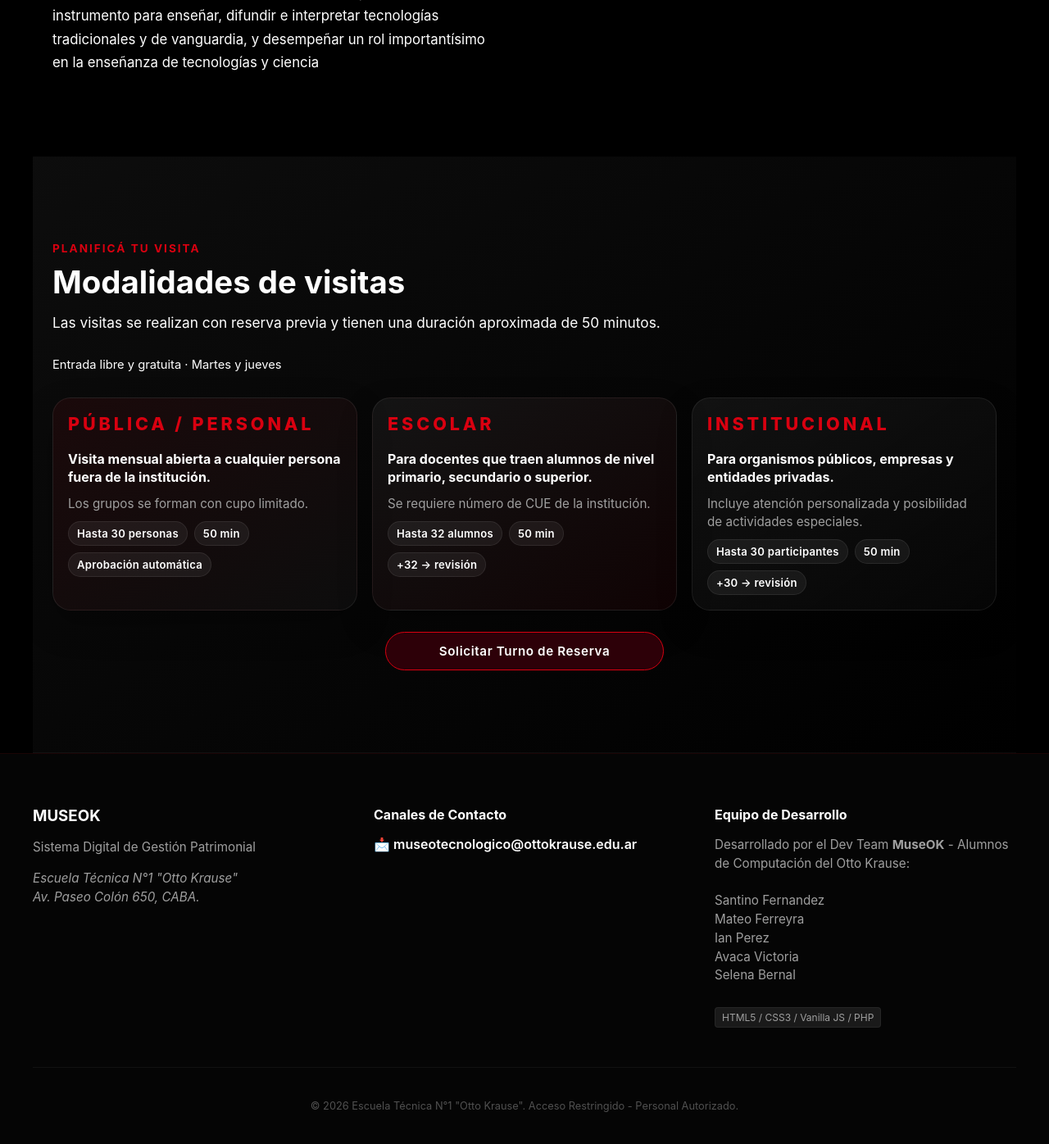
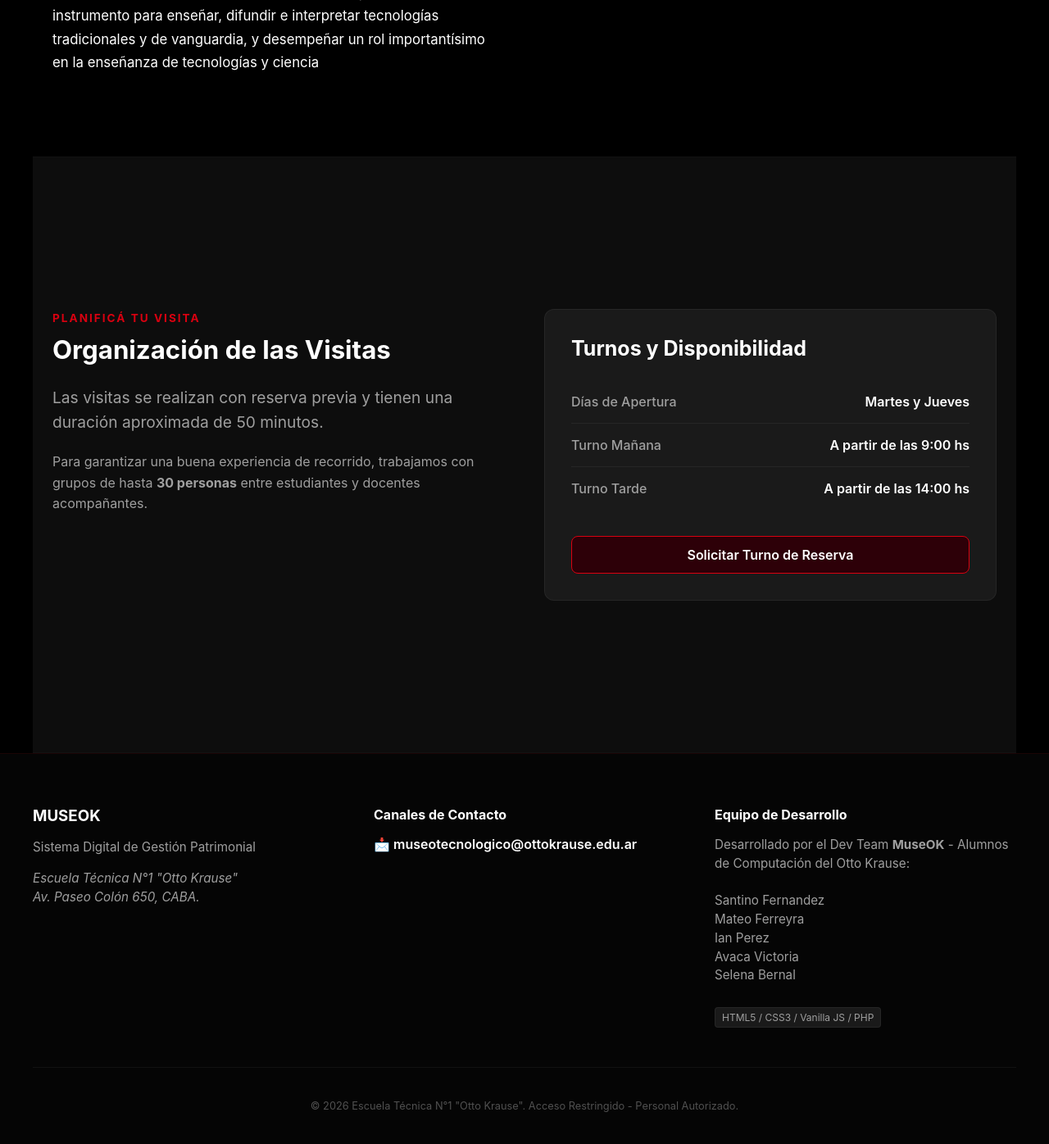
Before and after one commit to ian-nn/Museo-Otto-Krause, a PHP site: page / in a window 1280 px wide. Shown: the part 1526-2922 px from the top of the page at 82% size. Run offline with PHP 8.4, Linux system fonts and the light colour scheme.

Commit message:
Revert "actualización de las modalidades de visita"
This reverts commit 3384f323a22b15cd8e1f223ccdd49369fa426788.

```diff
--- a/Museo/museo_web/css/styles.css
+++ b/Museo/museo_web/css/styles.css
@@ -782,11 +782,9 @@ html {
   text-align: justify;
 }
 
-/* c. SECCIÓN INFORMATIVA DE RESERVAS */
+/* c. SECCIÓN INFORMATIVA DE RESERVAS (GRID SISTEMA) */
 .reservas-section {
-  background:
-    linear-gradient(145deg, rgba(13, 13, 13, 0.98), rgba(0, 0, 0, 0.98)),
-    radial-gradient(circle at top, rgba(217, 0, 16, 0.08), transparent 30%);
+  background: var(--surface-secondary);
   border-top: 1px solid rgba(255, 255, 255, 0.02);
   border-bottom: 1px solid rgba(255, 255, 255, 0.02);
   min-height: calc(100vh - var(--navbar-height));
@@ -795,149 +793,75 @@ html {
   box-sizing: border-box;
 }
 
-.reservas-card-panel {
+.grid-container {
   display: flex;
-  flex-direction: column;
-  gap: 18px;
+  flex-wrap: wrap;
+  gap: 48px;
 }
 
-.reservas-layout {
-  width: 100%;
-  max-width: 1200px;
-  margin: 0 auto;
+.grid-col-6 {
+  flex: 1 1 calc(50% - 24px);
+  min-width: 300px;
 }
 
-.reservas-heading {
-  margin-bottom: 28px;
-}
-
-.reservas-heading h2 {
-  font-size: clamp(1.9rem, 4vw, 2.4rem);
+.info-box-reservas h2 {
+  font-size: var(--typography-sizes-h2);
   color: var(--text-high);
-  margin: 0 0 16px 0;
-  line-height: 1.1;
+  margin: 0 0 24px 0;
 }
 
 .highlight-p {
-  font-size: 1.08rem;
+  font-size: 1.2rem;
   color: var(--text-high);
   line-height: 1.5;
-  margin: 0;
+  margin-bottom: 20px;
 }
 
-.reservas-cards-grid {
-  display: grid;
-  grid-template-columns: repeat(3, 1fr);
-  gap: 18px;
-  margin-bottom: 0;
+.info-box-reservas p {
+  color: var(--text-medium);
+  line-height: var(--typography-line-height-body);
 }
 
-.visit-info-card {
-  background: linear-gradient(145deg, rgba(255, 255, 255, 0.05), rgba(255, 255, 255, 0.02));
-  border: 1px solid rgba(255, 255, 255, 0.08);
-  border-radius: 22px;
-  padding: 18px;
-  box-shadow: 0 18px 40px rgba(0, 0, 0, 0.28);
-  display: flex;
-  flex-direction: column;
-  gap: 10px;
+.card-reserva {
+  background: var(--surface-tertiary);
+  border: 1px solid rgba(255, 255, 255, 0.05);
+  border-radius: 12px;
+  padding: 32px;
 }
 
-.public-card {
-  background: linear-gradient(145deg, rgba(217, 0, 16, 0.08), rgba(255, 255, 255, 0.03));
+.card-reserva h3 {
+  font-size: var(--typography-sizes-h3);
+  color: var(--text-high);
+  margin: 0 0 24px 0;
 }
 
-.school-card {
-  background: linear-gradient(145deg, rgba(255, 255, 255, 0.05), rgba(217, 0, 16, 0.06));
+.schedule-list {
+  list-style: none;
+  padding: 0;
+  margin: 0 0 32px 0;
 }
 
-.institutional-card {
-  background: linear-gradient(145deg, rgba(255, 255, 255, 0.05), rgba(255, 255, 255, 0.02));
+.schedule-list li {
+  display: flex;
+  justify-content: space-between;
+  padding: 16px 0;
+  border-bottom: 1px solid rgba(255, 255, 255, 0.05);
 }
 
-.visit-hours {
-  color: var(--text-medium);
-  font-size: 0.85rem;
-  margin: 0;
-  line-height: 1.4;
+.schedule-list li:last-child {
+  border-bottom: none;
 }
 
-.visit-hours-top {
-  margin-bottom: 12px;
-  color: var(--text-high);
-  font-size: 0.92rem;
+.schedule-day {
+  color: var(--text-medium);
+  font-weight: 500;
 }
 
-.visit-info-label {
-  display: inline-block;
-  color: var(--brand-accent);
-  font-size: 1.35rem;
-  text-transform: uppercase;
-  letter-spacing: 0.18em;
-  font-weight: 800;
-  margin-bottom: 10px;
+.schedule-time {
+  color: var(--text-high);
+  font-weight: 600;
 }
 
-.visit-info-card h3 {
-  color: var(--text-high);
-  font-size: 1rem;
-  margin: 0;
-  line-height: 1.35;
-}
-
-.visit-info-card p {
-  color: var(--text-medium);
-  font-size: 0.95rem;
-  line-height: 1.45;
-  margin: 0;
-}
-
-.visit-details-list {
-  list-style: none;
-  margin: 0;
-  padding: 0;
-  display: flex;
-  flex-wrap: wrap;
-  gap: 8px;
-}
-
-.visit-details-list li {
-  background: rgba(255, 255, 255, 0.06);
-  border: 1px solid rgba(255, 255, 255, 0.08);
-  border-radius: 999px;
-  padding: 6px 10px;
-  color: var(--text-high);
-  font-size: 0.82rem;
-  font-weight: 600;
-  letter-spacing: 0.02em;
-}
-
-.action-wrapper {
-  margin-top: 8px;
-}
-
-.action-wrapper {
-  display: flex;
-  justify-content: center;
-}
-
-.action-wrapper .btn {
-  display: inline-flex;
-  align-items: center;
-  justify-content: center;
-  width: 100%;
-  max-width: 340px;
-  border-radius: 999px;
-  font-size: 0.95rem;
-  padding: 13px 18px;
-  letter-spacing: 0.04em;
-}
-
-@media (max-width: 1100px) {
-  .reservas-cards-grid {
-    grid-template-columns: 1fr;
-  }
-}
 /* d. FOOTER DE CONTACTO */
 .main-footer {
   background: #050505;
--- a/Museo/museo_web/index.html
+++ b/Museo/museo_web/index.html
@@ -147,52 +147,35 @@
     </section>
 
     <section id="reservas" class="section-container reservas-section">
-      <div class="reservas-layout">
-        <div class="reservas-heading">
+      <div class="grid-container">
+        <div class="grid-col-6 info-box-reservas">
           <span class="section-tag">Planificá tu Visita</span>
-          <h2>Modalidades de visitas</h2>
-          <p class="highlight-p">Las visitas se realizan con reserva previa y tienen una duración aproximada de 50 minutos.</p>
+          <h2>Organización de las Visitas</h2>
+          <p class="highlight-p">Las visitas se realizan con reserva previa y tienen una duración aproximada de 50
+            minutos.</p>
+          <p>Para garantizar una buena experiencia de recorrido, trabajamos con grupos de hasta <strong>30
+              personas</strong> entre estudiantes y docentes acompañantes.</p>
         </div>
-
-        <div class="reservas-card-panel">
-          <p class="visit-hours visit-hours-top">Entrada libre y gratuita · Martes y jueves</p>
-          <div class="reservas-cards-grid">
-            <article class="visit-info-card public-card">
-              <span class="visit-info-label">PÚBLICA / PERSONAL</span>
-              <h3>Visita mensual abierta a cualquier persona fuera de la institución.</h3>
-              <p>Los grupos se forman con cupo limitado.</p>
-              <ul class="visit-details-list">
-                <li>Hasta 30 personas</li>
-                <li>50 min</li>
-                <li>Aprobación automática</li>
-              </ul>
-            </article>
-
-            <article class="visit-info-card school-card">
-              <span class="visit-info-label">ESCOLAR</span>
-              <h3>Para docentes que traen alumnos de nivel primario, secundario o superior.</h3>
-              <p>Se requiere número de CUE de la institución.</p>
-              <ul class="visit-details-list">
-                <li>Hasta 32 alumnos</li>
-                <li>50 min</li>
-                <li>+32 → revisión</li>
-              </ul>
-            </article>
-
-            <article class="visit-info-card institutional-card">
-              <span class="visit-info-label">INSTITUCIONAL</span>
-              <h3>Para organismos públicos, empresas y entidades privadas.</h3>
-              <p>Incluye atención personalizada y posibilidad de actividades especiales.</p>
-              <ul class="visit-details-list">
-                <li>Hasta 30 participantes</li>
-                <li>50 min</li>
-                <li>+30 → revisión</li>
-              </ul>
-            </article>
-          </div>
-
-          <div class="action-wrapper">
-            <a href="reservas.html" class="btn btn-primary btn-full">Solicitar Turno de Reserva</a>
+        <div class="grid-col-6 detail-box-reservas">
+          <div class="card-reserva">
+            <h3>Turnos y Disponibilidad</h3>
+            <ul class="schedule-list">
+              <li>
+                <span class="schedule-day">Días de Apertura</span>
+                <span class="schedule-time">Martes y Jueves</span>
+              </li>
+              <li>
+                <span class="schedule-day">Turno Mañana</span>
+                <span class="schedule-time">A partir de las 9:00 hs</span>
+              </li>
+              <li>
+                <span class="schedule-day">Turno Tarde</span>
+                <span class="schedule-time">A partir de las 14:00 hs</span>
+              </li>
+            </ul>
+            <div class="action-wrapper">
+              <a href="reservas.html" class="btn btn-primary btn-full">Solicitar Turno de Reserva</a>
+            </div>
           </div>
         </div>
       </div>
```
